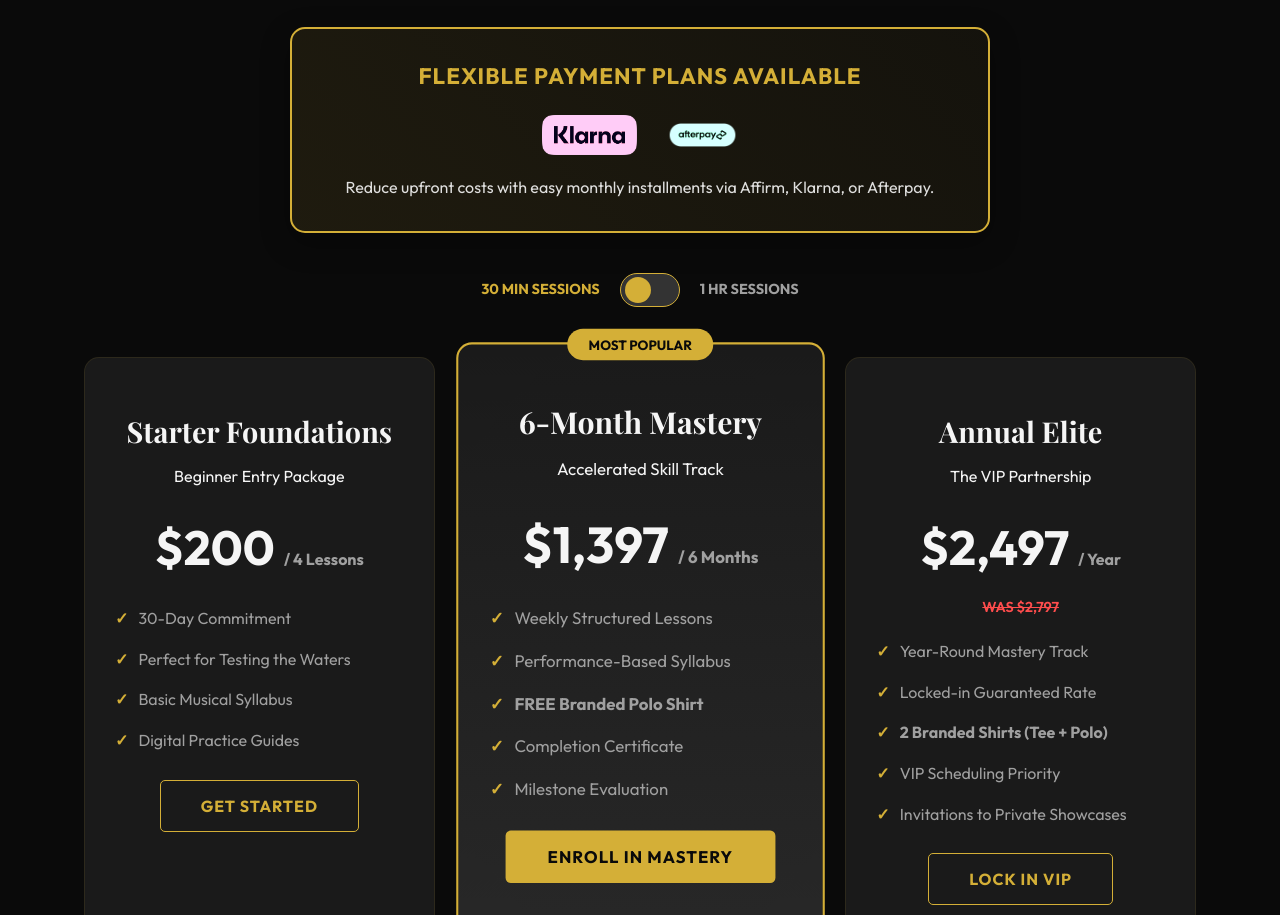
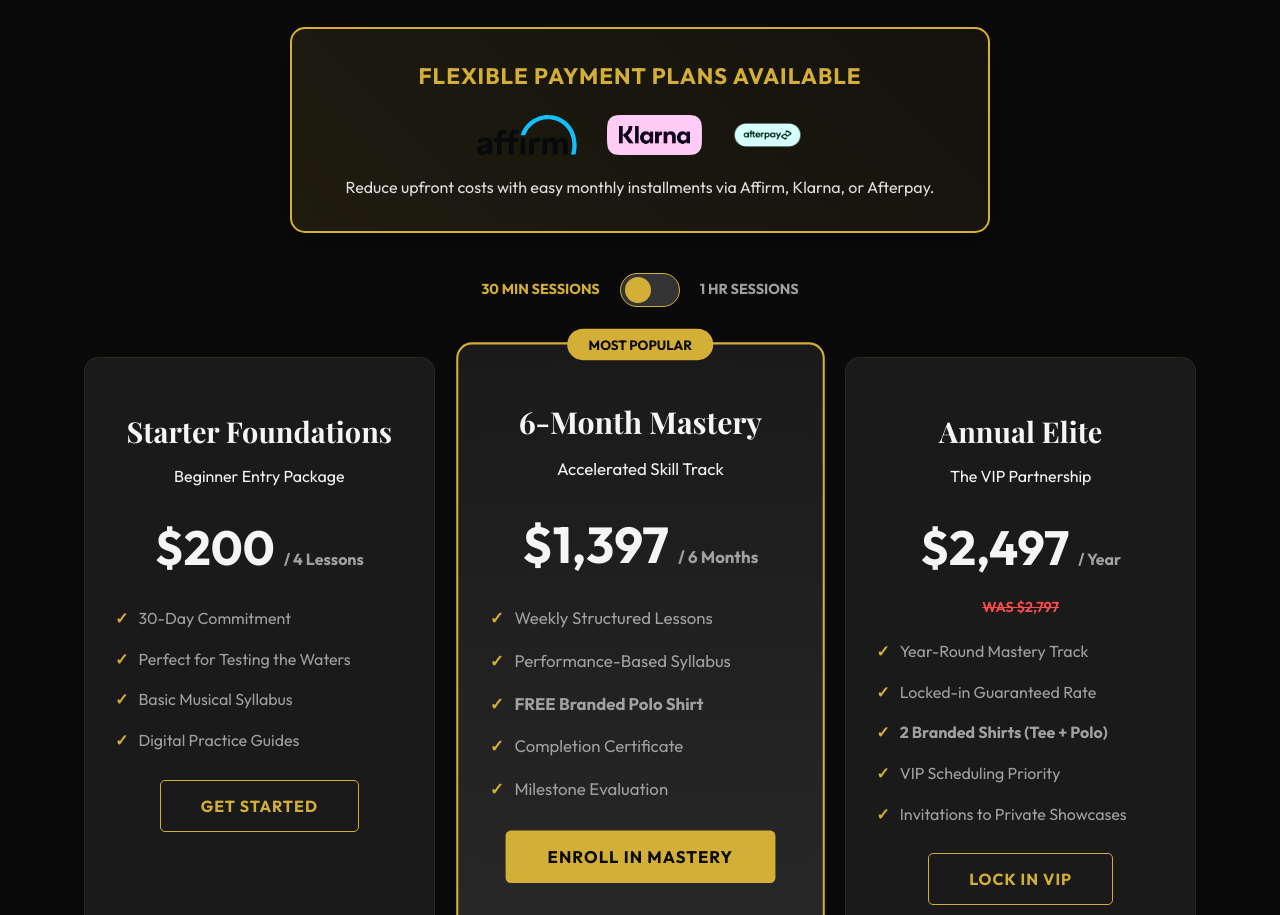
Before and after one commit to marketingax/jcmusic-redesign, a plain HTML site: page lessons.html in a window 1280 px wide. Shown: the part 1568-2483 px from the top of the page. Drawn offline with nearby package versions, Linux system fonts and the light colour scheme; a web font is replaced by a local one.

Commit message:
Update: Added Affirm logo to payment plans banner

```diff
--- a/lessons.html
+++ b/lessons.html
@@ -66,6 +66,7 @@
             <div class="payment-plans-banner margin-top-20">
                 <p class="banner-title">Flexible Payment Plans Available</p>
                 <div class="payment-logos">
+                    <img src="assets/Affirm_logo.svg" alt="Affirm" class="payment-badge">
                     <img src="assets/Klarna_Payment_Badge.svg.png" alt="Klarna" class="payment-badge">
                     <img src="assets/afterpay_logo-freelogovectors.net_.png" alt="Afterpay" class="payment-badge">
                 </div>
```
Also changed, not shown: assets/Affirm_logo.svg (added).
